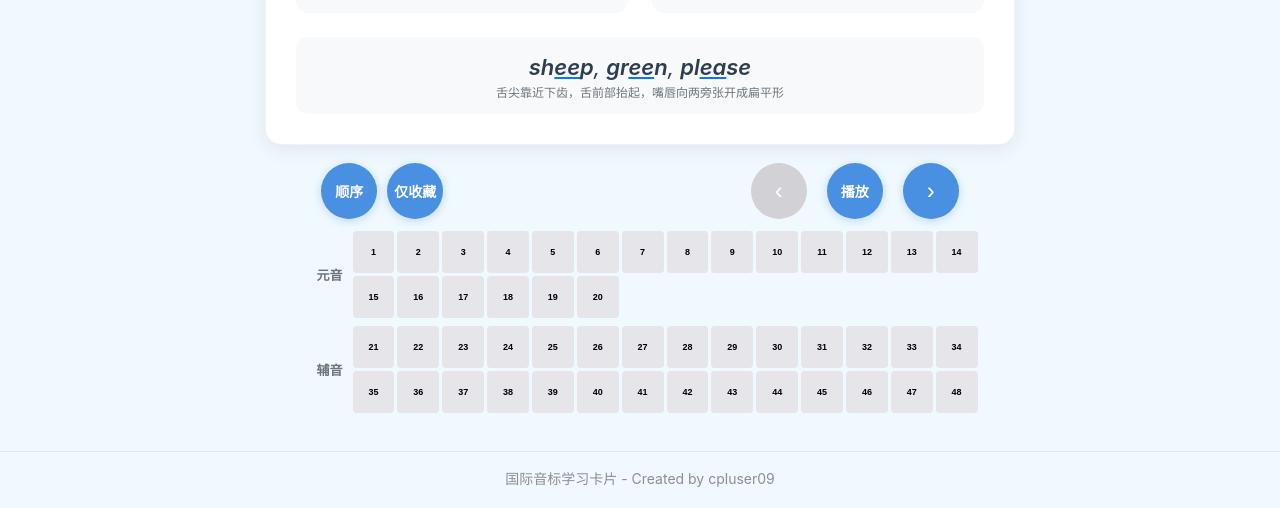
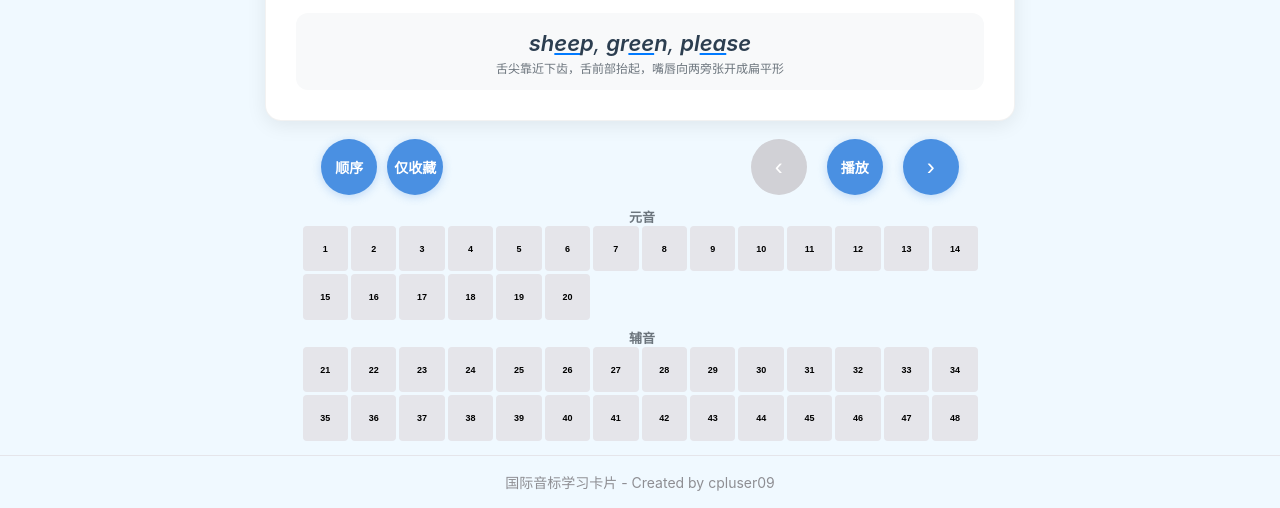
Before and after one commit to cpluser09/ipa-cards-web, a website: page index.html in a window 1280 px wide. Shown: the part 296-804 px from the top of the page. Drawn offline with Linux system fonts and the light colour scheme.

Commit message:
优化索引部分布局，调整标签样式，增强可读性

```diff
--- a/index.html
+++ b/index.html
@@ -231,18 +231,31 @@
             box-shadow: 0 2px 10px rgba(46, 204, 113, 0.3);
         }
 
-        .index-row {
+        .index-label-row {
             display: flex;
-            align-items: center;
+            justify-content: center;
             width: 90%;
             max-width: 1000px;
-            margin: 4px auto;
+            margin: 4px auto 0;
+        }
+
+        .index-row {
+            width: 90%;
+            max-width: 1000px;
+            margin: 0 auto 4px;
+        }
+
+        .index-section-label {
+            font-size: 13px;
+            color: #6c757d;
+            margin-right: 10px;
+            font-weight: 600;
         }
 
         .index-section {
             display: grid;
             gap: 3px;
-            flex: 1;
+            margin: 0 auto;
         }
 
         #indexSectionVowels {
@@ -418,12 +431,16 @@
                 <button class="control-btn" id="nextBtn" onclick="nextCard();">&#8250;</button>
             </div>
         </div>
+        <div class="index-label-row">
+            <span class="index-section-label">元音</span>
+        </div>
         <div class="index-row">
-            <div class="index-section-label">元音</div>
             <div class="index-section" id="indexSectionVowels"></div>
         </div>
+        <div class="index-label-row">
+            <span class="index-section-label">辅音</span>
+        </div>
         <div class="index-row">
-            <div class="index-section-label">辅音</div>
             <div class="index-section" id="indexSectionConsonants"></div>
         </div>
     </div>
```
